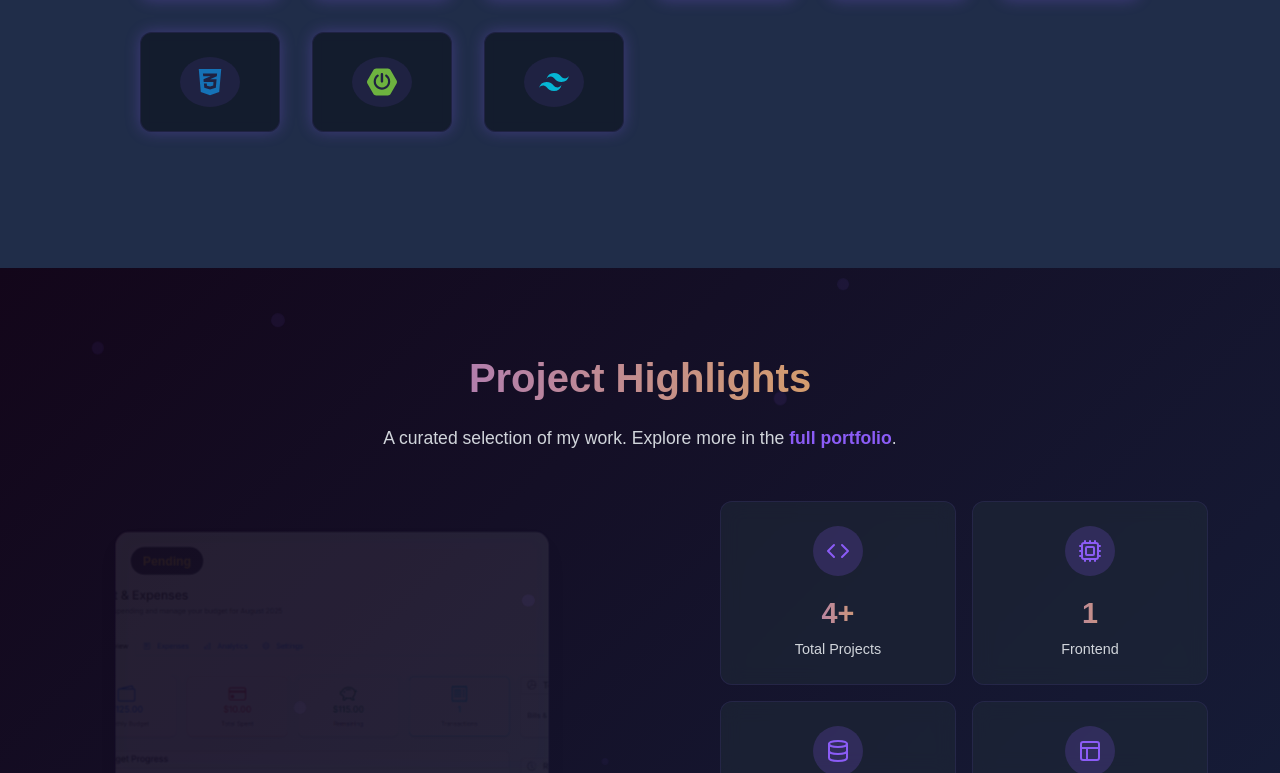
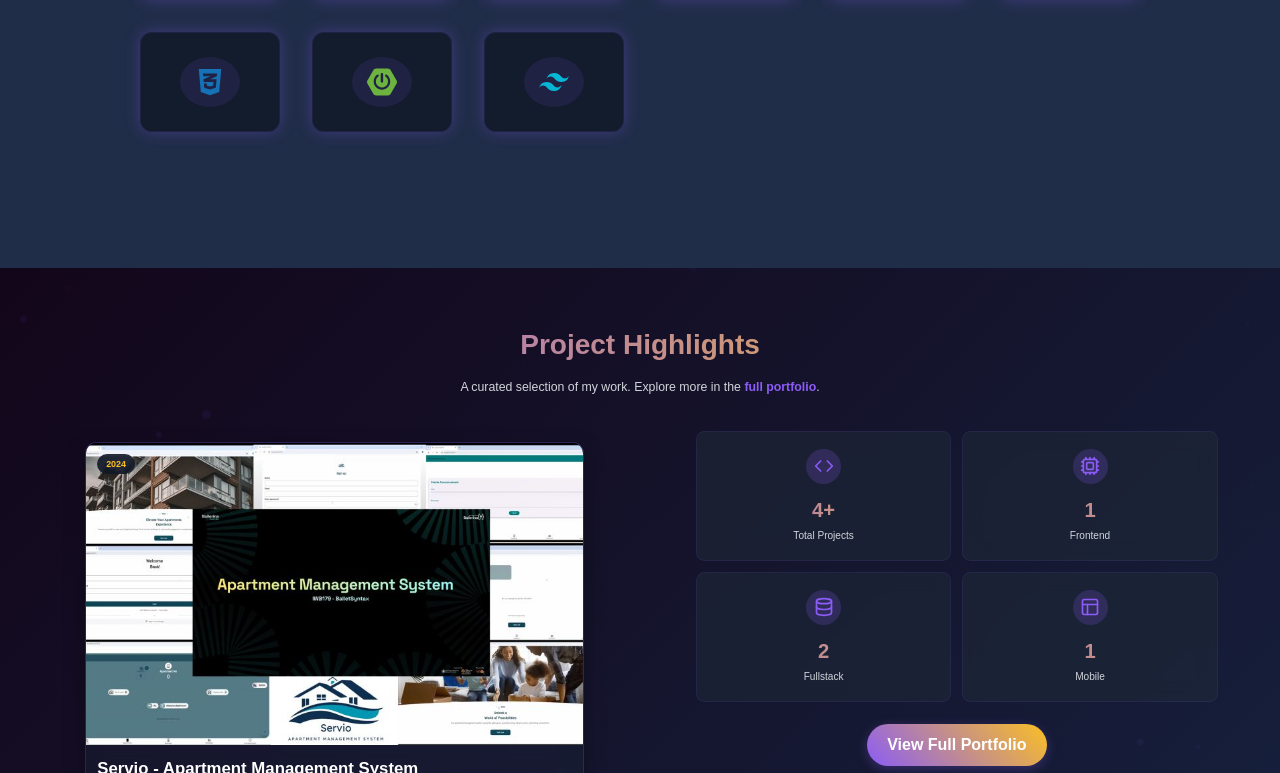
Before and after one commit to JPPawani22/my-portfolio, a Next.js app: page / in a window 1280 px wide. Shown: the part 2027-2800 px from the top of the page. Built offline with nearby package versions, Linux system fonts and the light colour scheme.

Commit message:
fix: fix resolution

```diff
--- a/src/components/Projects.tsx
+++ b/src/components/Projects.tsx
@@ -93,6 +93,12 @@ export default function Projects() {
   const startAutoRotate = () => {
     setIsAnimating(true)
 
+    // Clear any existing interval first
+    if (intervalRef.current) {
+      clearInterval(intervalRef.current)
+    }
+
+    // Start the slideshow immediately
     intervalRef.current = setInterval(() => {
       // Start fade out animation
       setIsAnimating(false)
@@ -102,7 +108,7 @@ export default function Projects() {
         setCurrentIndex(prev => (prev + 1) % projectsData.length)
         setIsAnimating(true)
       }, 300) // Fade out duration
-    }, 7000) // Total time per slide
+    }, 4000) // Reduced from 7000ms to 4000ms for faster transitions
   }
 
   const stopAutoRotate = () => {
@@ -112,6 +118,15 @@ export default function Projects() {
     }
   }
 
+  // Start the slideshow immediately when component mounts
+  useEffect(() => {
+    startAutoRotate()
+
+    return () => {
+      stopAutoRotate()
+    }
+  }, [])
+
   const currentProject = projectsData[currentIndex]
 
   return (
@@ -120,11 +135,11 @@ export default function Projects() {
         {[...Array(20)].map((_, i) => (
           <div key={i} className={styles.techShape} style={{
             '--delay': `${i * 0.1}s`,
-            '--size': `${Math.random() * 10 + 5}px`,
+            '--size': `${Math.random() * 7 + 3.5}px`, // Reduced size by ~30%
             '--left': `${Math.random() * 100}%`,
             '--top': `${Math.random() * 100}%`,
             '--opacity': `${Math.random() * 0.5 + 0.1}`,
-            '--animation-duration': `${Math.random() * 20 + 10}s`
+            '--animation-duration': `${Math.random() * 14 + 7}s` // Reduced duration by ~30%
           } as React.CSSProperties} />
         ))}
       </div>
@@ -193,7 +208,7 @@ export default function Projects() {
                 onMouseLeave={() => setActiveStat(null)}
               >
                 <div className={styles.statIcon}>
-                  <Code size={24} />
+                  <Code size={20} /> {/* Reduced icon size by ~17% */}
                 </div>
                 <div className={styles.statValue}>{statsData.totalProjects}+</div>
                 <div className={styles.statLabel}>Total Projects</div>
@@ -205,7 +220,7 @@ export default function Projects() {
                 onMouseLeave={() => setActiveStat(null)}
               >
                 <div className={styles.statIcon}>
-                  <Cpu size={24} />
+                  <Cpu size={20} /> {/* Reduced icon size by ~17% */}
                 </div>
                 <div className={styles.statValue}>{statsData.frontendProjects}</div>
                 <div className={styles.statLabel}>Frontend</div>
@@ -217,7 +232,7 @@ export default function Projects() {
                 onMouseLeave={() => setActiveStat(null)}
               >
                 <div className={styles.statIcon}>
-                  <Database size={24} />
+                  <Database size={20} /> {/* Reduced icon size by ~17% */}
                 </div>
                 <div className={styles.statValue}>{statsData.fullstackProjects}</div>
                 <div className={styles.statLabel}>Fullstack</div>
@@ -229,7 +244,7 @@ export default function Projects() {
                 onMouseLeave={() => setActiveStat(null)}
               >
                 <div className={styles.statIcon}>
-                  <Layout size={24} />
+                  <Layout size={20} /> {/* Reduced icon size by ~17% */}
                 </div>
                 <div className={styles.statValue}>{statsData.mobileProjects}</div>
                 <div className={styles.statLabel}>Mobile</div>
--- a/src/styles/Projects.module.scss
+++ b/src/styles/Projects.module.scss
@@ -1,6 +1,6 @@
 .projects {
   position: relative;
-  padding: 5rem 0;
+  padding: 3.5rem 0; // Reduced by ~30%
   overflow: hidden;
   background: linear-gradient(135deg, #13061a 0%, #16213e 100%);
 }
@@ -33,25 +33,25 @@
     transform: translateY(0) translateX(0);
   }
   25% {
-    transform: translateY(-20px) translateX(10px);
+    transform: translateY(-14px) translateX(7px); // Reduced by ~30%
   }
   50% {
-    transform: translateY(0) translateX(20px);
+    transform: translateY(0) translateX(14px); // Reduced by ~30%
   }
   75% {
-    transform: translateY(20px) translateX(10px);
+    transform: translateY(14px) translateX(7px); // Reduced by ~30%
   }
 }
 
 .projectsContainer {
   max-width: 1200px;
   margin: 0 auto;
-  padding: 0 2rem;
+  padding: 0 1.4rem; // Reduced by ~30%
   position: relative;
   z-index: 1;
   opacity: 0;
-  transform: translateY(30px);
-  transition: all 0.8s ease;
+  transform: translateY(21px); // Reduced by ~30%
+  transition: all 0.56s ease; // Reduced by ~30%
 
   &.visible {
     opacity: 1;
@@ -60,10 +60,10 @@
 }
 
 .sectionTitle {
-  font-size: 2.5rem;
+  font-size: 1.75rem; // Reduced by ~30%
   font-weight: 700;
   text-align: center;
-  margin-bottom: 1rem;
+  margin-bottom: 0.7rem; // Reduced by ~30%
   background: linear-gradient(90deg, #8b5cf6, #fbbf24);
   -webkit-background-clip: text;
   -webkit-text-fill-color: transparent;
@@ -73,8 +73,8 @@
 .sectionDescription {
   text-align: center;
   color: #d1d5db;
-  font-size: 1.1rem;
-  margin: 0 auto 3rem;
+  font-size: 0.77rem; // Reduced by ~30%
+  margin: 0 auto 2.1rem; // Reduced by ~30%
   line-height: 1.6;
 }
 
@@ -92,7 +92,7 @@
 
 .columnsContainer {
   display: flex;
-  gap: 10rem;
+  gap: 7rem; // Reduced by ~30%
 }
 
 .projectShowcase {
@@ -103,32 +103,32 @@
   flex: 1;
   display: flex;
   flex-direction: column;
-  gap: 2rem;
+  gap: 1.4rem; // Reduced by ~30%
 }
 
 .slideshowContainer {
-  margin: 1rem 0;
-  margin-left: 2rem;
-  height: 600px;
+  margin: 0.7rem 0; // Reduced by ~30%
+  margin-left: 1.4rem; // Reduced by ~30%
+  height: 420px; // Reduced by ~30%
 }
 
 .slide {
   background: rgba(31, 41, 55, 0.289);
   backdrop-filter: blur(10px);
-  border-radius: 1rem;
+  border-radius: 0.7rem; // Reduced by ~30%
   overflow: hidden;
   border: 1px solid rgba(139, 92, 246, 0.2);
-  box-shadow: 0 10px 30px rgba(0, 0, 0, 0.3);
+  box-shadow: 0 7px 21px rgba(0, 0, 0, 0.3); // Reduced by ~30%
   height: 100%;
   cursor: pointer;
   opacity: 0;
   transform: scale(0.95);
-  transition: all 0.5s ease;
+  transition: all 0.35s ease; // Reduced by ~30%
 
   &.animating {
     opacity: 1;
     transform: scale(1);
-    animation: zoomInFadeOut 7s ease-in-out forwards;
+    animation: zoomInFadeOut 4s ease-in-out forwards; // Reduced from 7s to 4s
   }
 }
 
@@ -171,51 +171,51 @@
 
 .projectInfo {
   background-color: #16213e21;
-  padding: 1rem;
+  padding: 0.7rem; // Reduced by ~30%
   height: 30%;
   display: flex;
   flex-direction: column;
 }
 
 .projectTitle {
-  font-size: 1.5rem;
+  font-size: 1.05rem; // Reduced by ~30%
   font-weight: 600;
   color: white;
-  margin-bottom: 0.5rem;
+  margin-bottom: 0.35rem; // Reduced by ~30%
 }
 
 .projectDescription {
   color: #d1d5db;
-  font-size: 0.95rem;
+  font-size: 0.665rem; // Reduced by ~30%
   line-height: 1.5;
-  margin-bottom: 1rem;
+  margin-bottom: 0.7rem; // Reduced by ~30%
   flex-grow: 1;
 }
 
 .technologies {
   display: flex;
   flex-wrap: wrap;
-  gap: 0.5rem;
+  gap: 0.35rem; // Reduced by ~30%
 }
 
 .techPill {
   background: rgba(139, 92, 246, 0.2);
   color: #8b5cf6;
-  padding: 0.3rem 0.8rem;
-  border-radius: 1rem;
-  font-size: 0.8rem;
+  padding: 0.21rem 0.56rem; // Reduced by ~30%
+  border-radius: 0.7rem; // Reduced by ~30%
+  font-size: 0.56rem; // Reduced by ~30%
   font-weight: 500;
 }
 
 .projectPeriod {
   position: absolute;
-  top: 1rem;
-  left: 1rem;
+  top: 0.7rem; // Reduced by ~30%
+  left: 0.7rem; // Reduced by ~30%
   background: rgba(17, 24, 39, 0.9);
   color: #fbbf24;
-  padding: 0.3rem 0.8rem;
-  border-radius: 1rem;
-  font-size: 0.8rem;
+  padding: 0.21rem 0.56rem; // Reduced by ~30%
+  border-radius: 0.7rem; // Reduced by ~30%
+  font-size: 0.56rem; // Reduced by ~30%
   font-weight: 600;
   z-index: 2;
 }
@@ -223,13 +223,13 @@
 .slideshowIndicators {
   display: flex;
   justify-content: center;
-  gap: 0.5rem;
-  margin: 1.5rem 0;
+  gap: 0.35rem; // Reduced by ~30%
+  margin: 1.05rem 0; // Reduced by ~30%
 }
 
 .indicator {
-  width: 12px;
-  height: 12px;
+  width: 8.4px; // Reduced by ~30%
+  height: 8.4px; // Reduced by ~30%
   border-radius: 50%;
   background: rgba(139, 92, 246, 0.3);
   border: none;
@@ -248,40 +248,39 @@
 
 /* Stats Column Styles */
 .statsTitle {
-  font-size: 1.5rem;
+  font-size: 1.05rem; // Reduced by ~30%
   font-weight: 600;
   color: white;
-  margin-bottom: 1rem;
+  margin-bottom: 0.7rem; // Reduced by ~30%
   text-align: center;
 }
 
 .statsGrid {
   display: grid;
   grid-template-columns: repeat(2, 1fr);
-  gap: 1rem;
-
+  gap: 0.7rem; // Reduced by ~30%
 }
 
 .statCard {
   background: rgba(31, 41, 55, 0.6);
   backdrop-filter: blur(10px);
-  border-radius: 0.75rem;
-  padding: 1.5rem;
+  border-radius: 0.525rem; // Reduced by ~30%
+  padding: 1.05rem; // Reduced by ~30%
   text-align: center;
   transition: all 0.3s ease;
   border: 1px solid rgba(139, 92, 246, 0.1);
 
   &:hover, &.active {
     background: rgba(139, 92, 246, 0.15);
-    transform: translateY(-5px);
-    box-shadow: 0 10px 20px rgba(139, 92, 246, 0.2);
+    transform: translateY(-3.5px); // Reduced by ~30%
+    box-shadow: 0 7px 14px rgba(139, 92, 246, 0.2); // Reduced by ~30%
   }
 }
 
 .statIcon {
-  width: 50px;
-  height: 50px;
-  margin: 0 auto 1rem;
+  width: 35px; // Reduced by ~30%
+  height: 35px; // Reduced by ~30%
+  margin: 0 auto 0.7rem; // Reduced by ~30%
   display: flex;
   align-items: center;
   justify-content: center;
@@ -297,10 +296,10 @@
 }
 
 .statValue {
-  font-size: 1.8rem;
+  font-size: 1.26rem; // Reduced by ~30%
   font-weight: 700;
   color: white;
-  margin-bottom: 0.25rem;
+  margin-bottom: 0.175rem; // Reduced by ~30%
   background: linear-gradient(90deg, #8b5cf6, #fbbf24);
   -webkit-background-clip: text;
   -webkit-text-fill-color: transparent;
@@ -308,7 +307,7 @@
 }
 
 .statLabel {
-  font-size: 0.9rem;
+  font-size: 0.63rem; // Reduced by ~30%
   color: #d1d5db;
 }
 
@@ -316,20 +315,20 @@
   display: inline-block;
   max-width: fit-content;
   text-align: center;
-  padding: 0.8rem 1.8rem;
+  padding: 0.56rem 1.26rem; // Reduced by ~30%
   background: linear-gradient(45deg, #8b5cf6, #fbbf24);
   color: white;
-  border-radius: 10rem;
+  border-radius: 7rem; // Reduced by ~30%
   font-weight: 600;
   text-decoration: none;
   transition: all 0.3s ease;
-  box-shadow: 0 4px 15px rgba(139, 92, 246, 0.3);
-
+  box-shadow: 0 2.8px 10.5px rgba(139, 92, 246, 0.3); // Reduced by ~30%
+  align-self: center;
 
   &:hover {
-    transform: translateY(-2px);
+    transform: translateY(-1.4px); // Reduced by ~30%
     color: #13061a;
-    box-shadow: 0 6px 20px rgba(139, 92, 246, 0.4);
+    box-shadow: 0 4.2px 14px rgba(139, 92, 246, 0.4); // Reduced by ~30%
     background: linear-gradient(45deg, #fbbf24, #8b5cf6);
   }
 }
@@ -337,47 +336,49 @@
 @media (max-width: 1024px) {
   .columnsContainer {
     flex-direction: column;
+    gap: 5rem; // Reduced by ~30%
   }
 
   .slideshowContainer {
-    height: 350px;
+    height: 294px; // Reduced by ~30%
+    margin-left: 0;
   }
 }
 
 @media (max-width: 768px) {
   .projects {
-    padding: 3rem 0;
+    padding: 2.1rem 0; // Reduced by ~30%
   }
 
   .sectionTitle {
-    font-size: 2rem;
+    font-size: 1.4rem; // Reduced by ~30%
   }
 
   .sectionDescription {
-    font-size: 1rem;
-    margin-bottom: 2rem;
+    font-size: 0.7rem; // Reduced by ~30%
+    margin-bottom: 1.4rem; // Reduced by ~30%
   }
 
   .slideshowContainer {
-    height: 300px;
+    height: 252px; // Reduced by ~30%
   }
 
   .projectTitle {
-    font-size: 1.3rem;
+    font-size: 0.91rem; // Reduced by ~30%
   }
 
   .projectDescription {
-    font-size: 0.85rem;
+    font-size: 0.595rem; // Reduced by ~30%
   }
 }
 
 @media (max-width: 480px) {
   .projectsContainer {
-    padding: 0 1rem;
+    padding: 0 0.7rem; // Reduced by ~30%
   }
 
   .sectionTitle {
-    font-size: 1.8rem;
+    font-size: 1.26rem; // Reduced by ~30%
   }
 
   .statsGrid {
@@ -390,6 +391,6 @@
 
   .projectInfo {
     height: 50%;
-    padding: 1rem;
+    padding: 0.7rem; // Reduced by ~30%
   }
 }
```
